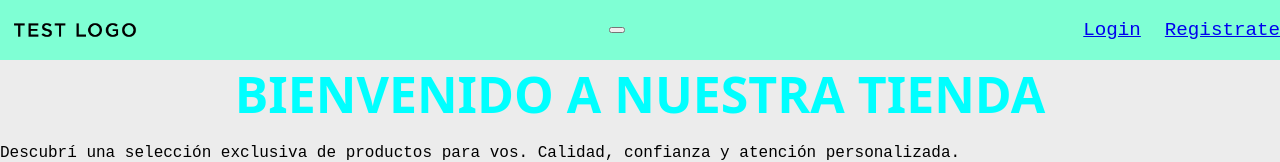
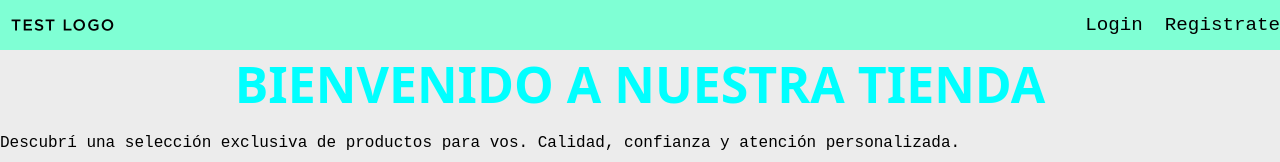
Before and after one commit to Aldlanga80/TRABAJO-FINAL, a React (Vite) app: page / in a window 1280 px wide. Shown: the top 162 px of the page. Built offline with nearby package versions, Linux system fonts and the light colour scheme; no server answers.

Commit message:
agregado de hamburger nav

```diff
--- a/src/components/Header.jsx
+++ b/src/components/Header.jsx
@@ -17,23 +17,27 @@ const Header = () => {
       <img className="logo" src="src/assets/Logo-Test.png" alt="imagen de logo" />
 
       <button className="menu-btn" onClick={() => setOpen(!open)} aria-label="Abrir menú" >
-
+        ☰
       </button>
 
-      <nav className="navbar">
+      <nav className={`navbar ${open ? "show" : ""}`}>
+
         <ul className="nav-link">
           {/* Cambiar elementos a por componentes Link de react-router-dom */}
           {
             user && <>
-              <li><Link to="/">Inicio</Link></li>
-              <li><Link to="/dashboard">Dashboard</Link></li>
-              <button onClick={handleLogout}>Cerrar sesión</button>
+              <li><Link to="/" onClick={() => setOpen(false)}>Inicio</Link></li>
+
+              <li><Link to="/dashboard" onClick={() => setOpen(false)}>Dashboard</Link></li>
+
+              <button onClick={handleLogout} className="cs-btn">Cerrar sesión</button>
             </>
           }
           {
             !user && <>
-              <li><Link to="/login">Login</Link></li>
-              <li><Link to="/registrate">Registrate</Link></li>
+              <li><Link to="/login" onClick={() => setOpen(false)}>Login</Link></li>
+
+              <li><Link to="/registrate" onClick={() => setOpen(false)}>Registrate</Link></li>
             </>
           }
         </ul>
--- a/src/styles/components/Header.css
+++ b/src/styles/components/Header.css
@@ -1,42 +1,85 @@
 .logo {
-  height: 60px;
-  width: auto;
-  display: blo;
+  height: 50px;
+
 }
 
 .header {
   display: flex;
   justify-content: space-between;
   align-items: center;
-  padding: 16px 32px;
+  padding: 10px 20px;
   background-color: aquamarine;
   margin: 0;
   padding: 0;
+  position: relative;
+}
+
+.menu-btn {
+  background: none;
+  border: none;
+  display: none;
+  cursor: pointer;
+  color: black;
+  font-size: 24px;
+}
+
+.navbar {
+  display: flex;
 }
 
 .nav-link {
   display: flex;
   list-style: none;
   font-size: larger;
-  gap: 24px;
+  gap: 22px;
   margin: 0;
   padding: 0;
 }
 
-.nav-list a {
+.nav-link li a,
+.cs-btn {
   color: black;
   text-decoration: none;
-  font-weight: bold;
+  border: none;
+  background: none;
+  cursor: pointer;
 }
 
-.nav-list a:hover {
-  text-decoration: underline;
+
+
+.nav-link li a:hover,
+.cs-btn:hover {
+  text-decoration: none;
+  color: black;
+  background: none;
+  border: none;
+  cursor: pointer;
 }
 
-.navbar button {
-  background-color: transparent;
-  border: none;
-  color: black;
-  font-weight: bold;
-  cursor: pointer;
+/* Hambuger Nav Movil*/
+
+@media (max-width: 768px) {
+  .menu-btn {
+    display: block;
+  }
+
+  .navbar {
+    position: absolute;
+    top: 60px;
+    right: 0;
+    background: grey;
+    flex-direction: column;
+    width: 200px;
+    padding: 10px;
+    display: none;
+  }
+
+  .navbar .show {
+    display: flex;
+  }
+
+  .nav-link {
+    flex-direction: column;
+    gap: 10px;
+  }
 }
```
